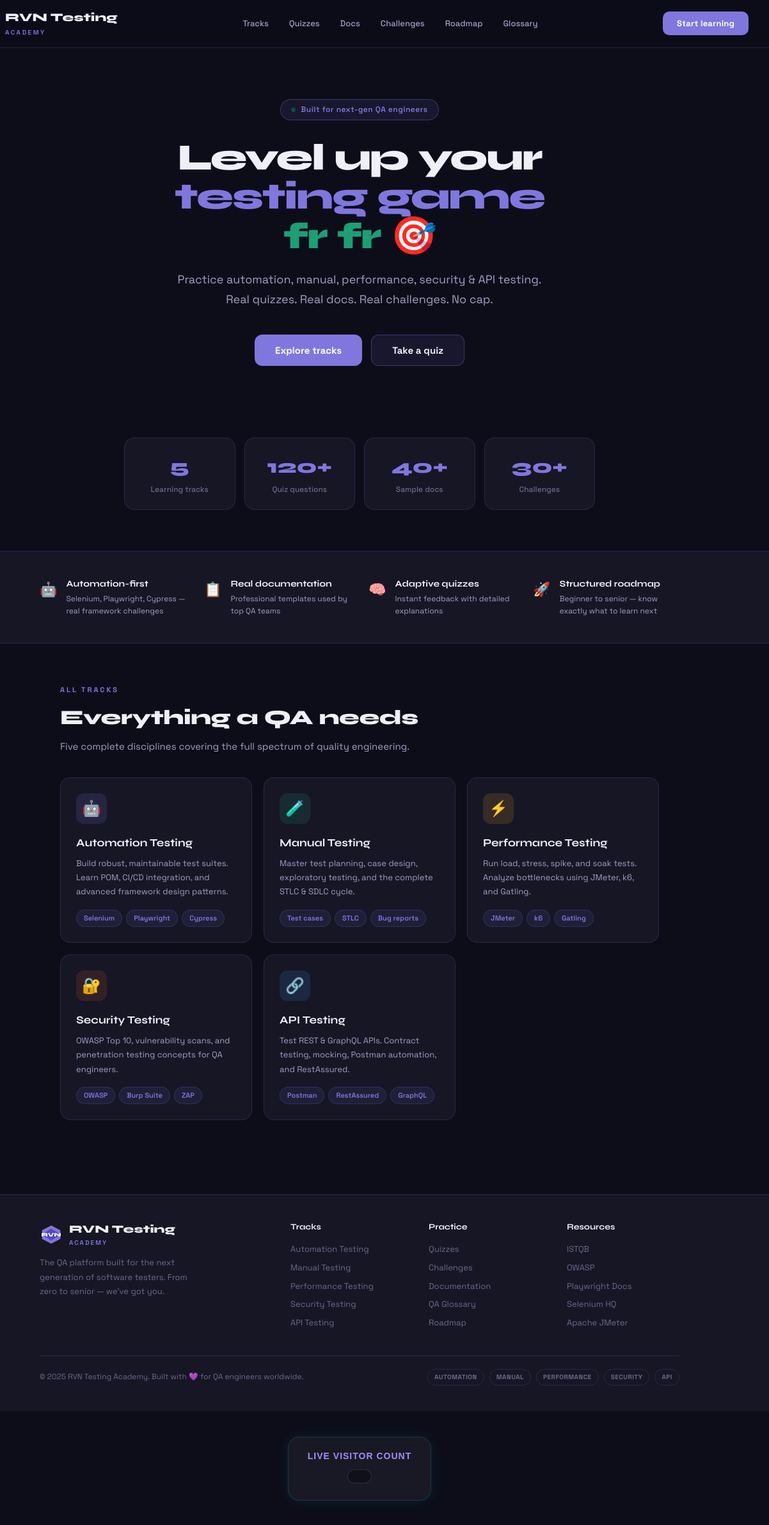
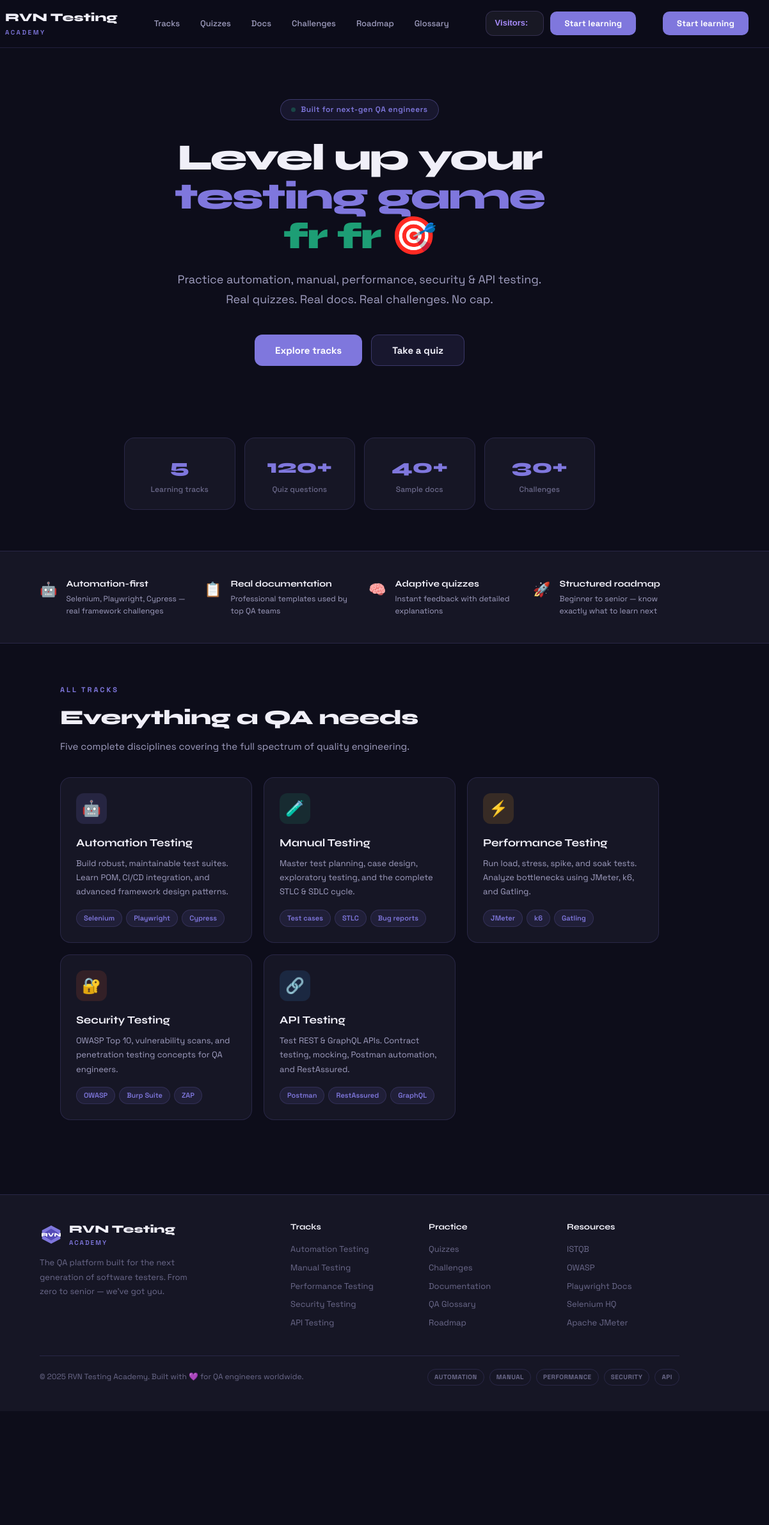
Before and after one commit to rahulvnair98/RVN-Testing-Academy-, a plain HTML site: page index.html in a window 1280 px wide. Shown: the full height of the page at 64% size, 78-1280 px from the left. After the commit the page ends 2206 px from the top, so only its background shows below. Drawn offline with Linux system fonts and the light colour scheme.

Commit message:
Add files via upload
Couter Code

```diff
--- a/index.html
+++ b/index.html
@@ -1315,6 +1315,39 @@
       <button class="nav-link" onclick="showPage('challenges')">Challenges</button>
       <button class="nav-link" onclick="showPage('roadmap')">Roadmap</button>
       <button class="nav-link" onclick="showPage('glossary')">Glossary</button>
+    </div>
+    <div style="display:flex;gap:10px;align-items:center;">
+      <div style="
+      display:flex;
+      justify-content:center;
+      align-items:center;
+      padding:8px 14px;
+      background:rgba(255,255,255,0.05);
+      border:1px solid rgba(167,139,250,0.2);
+      border-radius:12px;
+      color:#d1d5db;
+      font-size:13px;
+      font-family:Arial,sans-serif;
+      ">
+        <span style="
+          color:#a78bfa;
+          margin-right:10px;
+          font-weight:bold;
+        ">
+          Visitors:
+        </span>
+
+        <script type='text/javascript'
+          src='https://www.freevisitorcounters.com/auth.php?id=9871fbe610573651696f44705ff5efeaa1594e1d'></script>
+
+        <script type="text/javascript" src="https://www.freevisitorcounters.com/en/home/counter/1533740/t/2"></script>
+      </div>
+
+      <button class="nav-cta" onclick="showPage('tracks')">Start learning</button>
+
+      <button class="hamburger" onclick="toggleMenu()" aria-label="Menu">
+        <span></span><span></span><span></span>
+      </button>
     </div>
     <div style="display:flex;gap:10px;align-items:center;">
       <button class="nav-cta" onclick="showPage('tracks')">Start learning</button>
@@ -2728,44 +2761,6 @@ LOW PRIORITY (rotate in/out):
     }
   </script>
 
-  </script>
-
-  <div style="
-margin:40px auto;
-width:fit-content;
-padding:18px 30px;
-background:rgba(255,255,255,0.05);
-border:1px solid rgba(0,255,255,0.15);
-border-radius:18px;
-backdrop-filter:blur(12px);
-box-shadow:0 0 20px rgba(0,255,255,0.08);
-text-align:center;
-color:#d1d5db;
-font-family:Arial,sans-serif;
-">
-    <div style="
-    font-size:14px;
-    color:#a78bfa;
-    margin-bottom:10px;
-    letter-spacing:1px;
-    text-transform:uppercase;
-    font-weight:bold;
-  ">
-      Live Visitor Count
-    </div>
-
-    <div style="
-    display:inline-block;
-    padding:10px 18px;
-    background:rgba(0,0,0,0.35);
-    border-radius:12px;
-    border:1px solid rgba(167,139,250,0.2);
-  ">
-      <script type='text/javascript'
-        src='https://www.freevisitorcounters.com/auth.php?id=9871fbe610573651696f44705ff5efeaa1594e1d'></script>
-      <script type="text/javascript" src="https://www.freevisitorcounters.com/en/home/counter/1533740/t/2"></script>
-    </div>
-  </div>
 
 </body>
 
```
